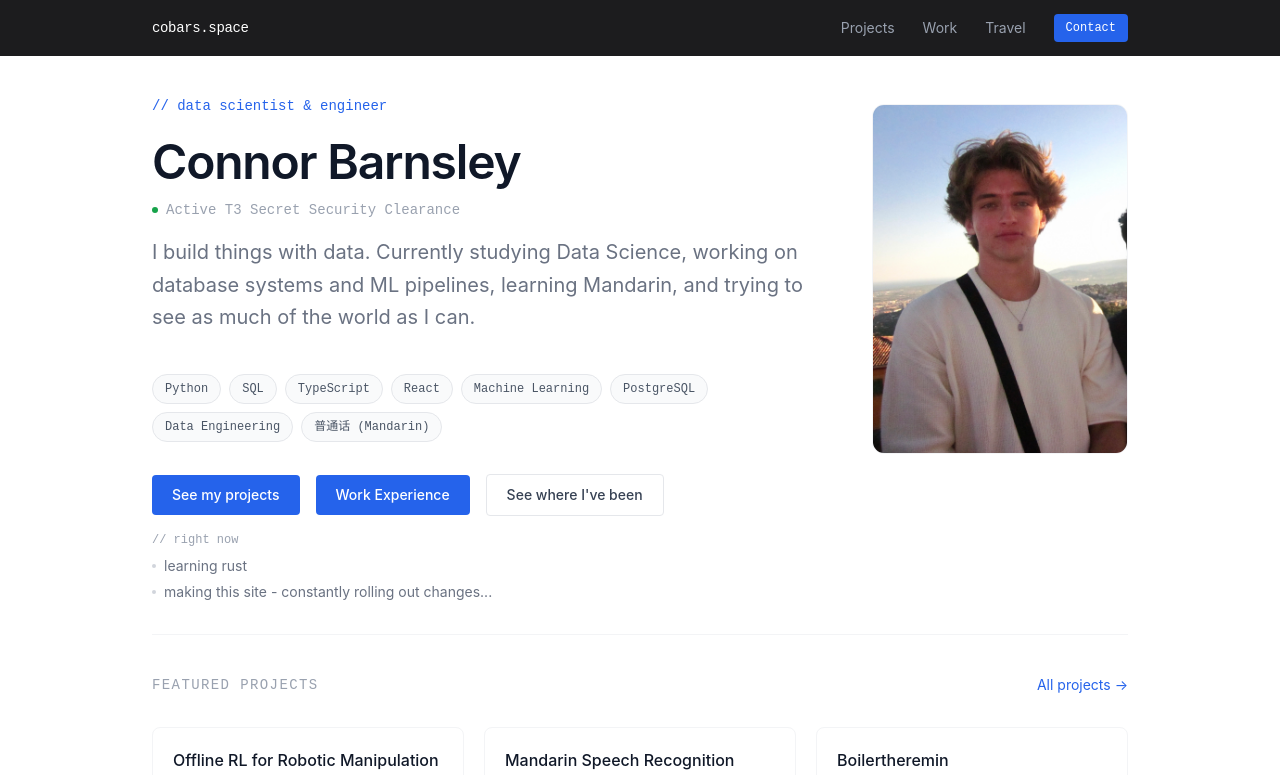
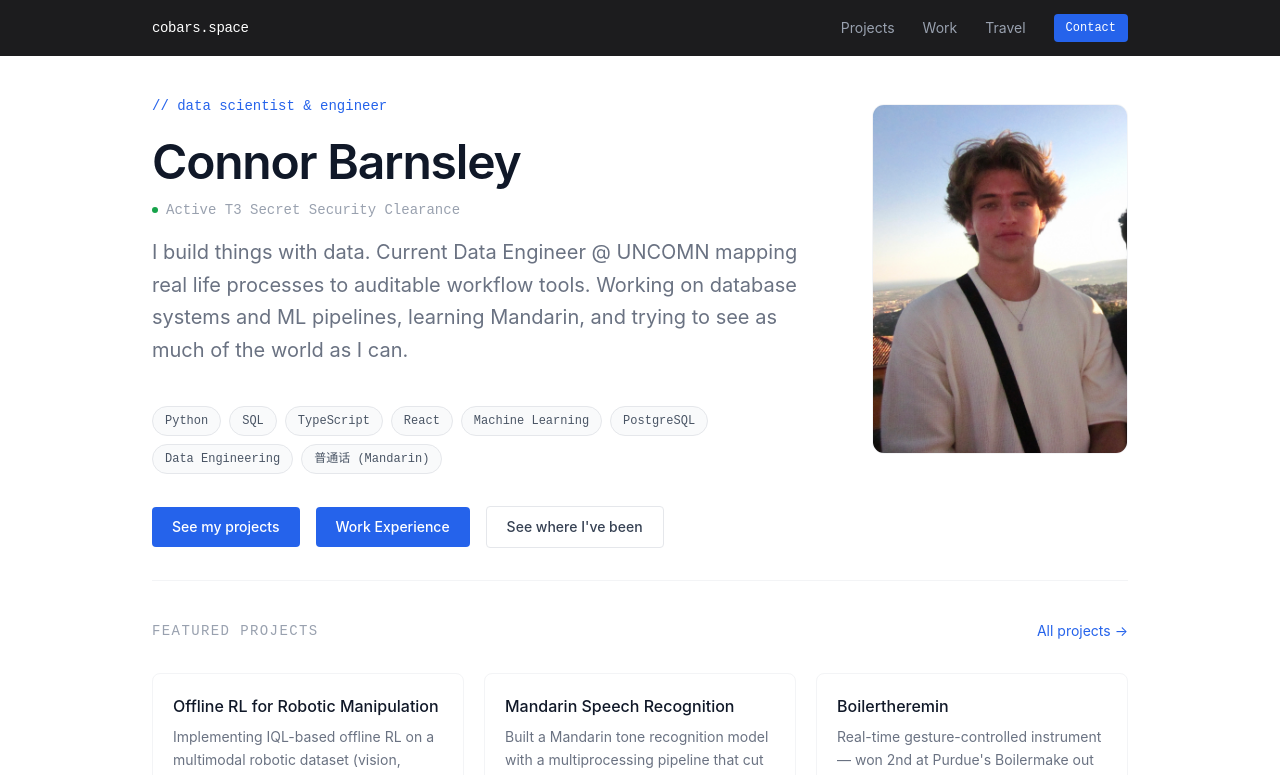
Before and after one commit to ConnorBar/website, a Next.js app: page / in a window 1280 px wide. Shown: the top 775 px of the page. Built offline with nearby package versions, Linux system fonts and the light colour scheme.

Commit message:
small updates

```diff
--- a/app/page.tsx
+++ b/app/page.tsx
@@ -44,7 +44,7 @@ export default function HomePage() {
               <span className="mono text-sm text-gray-400">Active T3 Secret Security Clearance</span>
             </div>
             <p className="text-xl text-gray-500 leading-relaxed mb-10">
-              I build things with data. Currently studying Data Science, working on
+              I build things with data. Current Data Engineer @ UNCOMN mapping real life processes to auditable workflow tools. Working on
               database systems and ML pipelines, learning Mandarin, and trying to
               see as much of the world as I can.
             </p>
@@ -84,18 +84,16 @@ export default function HomePage() {
                 See where I've been
               </Link>
             </div>
-            <p className="mono text-xs text-gray-400 mt-4 mb-2">// right now</p>
-            <ul className="space-y-1.5">
-              {[
-                "learning rust",
-                "making this site - constantly rolling out changes..."
-              ].map((item) => (
-                <li key={item} className="flex items-center gap-2 text-sm text-gray-500">
-                  <span className="w-1 h-1 rounded-full bg-gray-300 shrink-0" />
-                  {item}
-                </li>
-              ))}
-            </ul>
+            {/* <p className="mono text-xs text-gray-400 mt-4 mb-2">// right now</p> */}
+            {/* <ul className="space-y-1.5"> */}
+            {/*   {[ */}
+            {/*   ].map((item) => ( */}
+            {/*     <li key={item} className="flex items-center gap-2 text-sm text-gray-500"> */}
+            {/*       <span className="w-1 h-1 rounded-full bg-gray-300 shrink-0" /> */}
+            {/*       {item} */}
+            {/*     </li> */}
+            {/*   ))} */}
+            {/* </ul> */}
           </div>
           {/* Photo */}
           <div className="shrink-0 md:pt-2">
--- a/content/travel/concert/bts.mdx
+++ /dev/null
@@ -1,13 +0,0 @@
----
-title: "BTS"
-date: "2026-08-05"
-country: "United States"
-emoji: "🇺🇸"
-summary: "maybe.... pray we get a boston offer..."
-category: "concerts"
-coverColor: "#fff7f0"
----
-
-...will update more...
-
-depends on if im in boston...
--- a/content/travel/concert/rush.mdx
+++ /dev/null
@@ -1,13 +0,0 @@
----
-title: "Rush"
-date: "2026-07-18"
-country: "United States"
-emoji: "🇺🇸"
-summary: "second time w pops?"
-category: "concerts"
-coverColor: "#fff7f0"
----
-
-...will update more...
-
-might go with pops
--- /dev/null
+++ b/content/travel/domestic/yellowstone.mdx
@@ -0,0 +1,17 @@
+---
+title: "Yellowstone"
+date: "2026-08-13"
+country: "United States"
+emoji: "🇺🇸"
+summary: "Visiting National Park with buddy"
+category: "domestic"
+coverColor: "#fff7f0"
+---
+
+...will update more...
+
+went to Yellowstone to visit my girlfriend
+
+got to see old faithful, prismatic, grand canyon (Yellowstone version) and some other cool stuff
+
+also hit 250 on bench press finally so that was cool
--- a/content/travel/international/italy-2026.mdx
+++ b/content/travel/international/italy-2026.mdx
@@ -1,5 +1,5 @@
 ---
-title: "All Around Italy (soon...)"
+title: "All Around Italy"
 date: "2026-05-22"
 country: "Italy"
 emoji: "🇮🇹"
```
